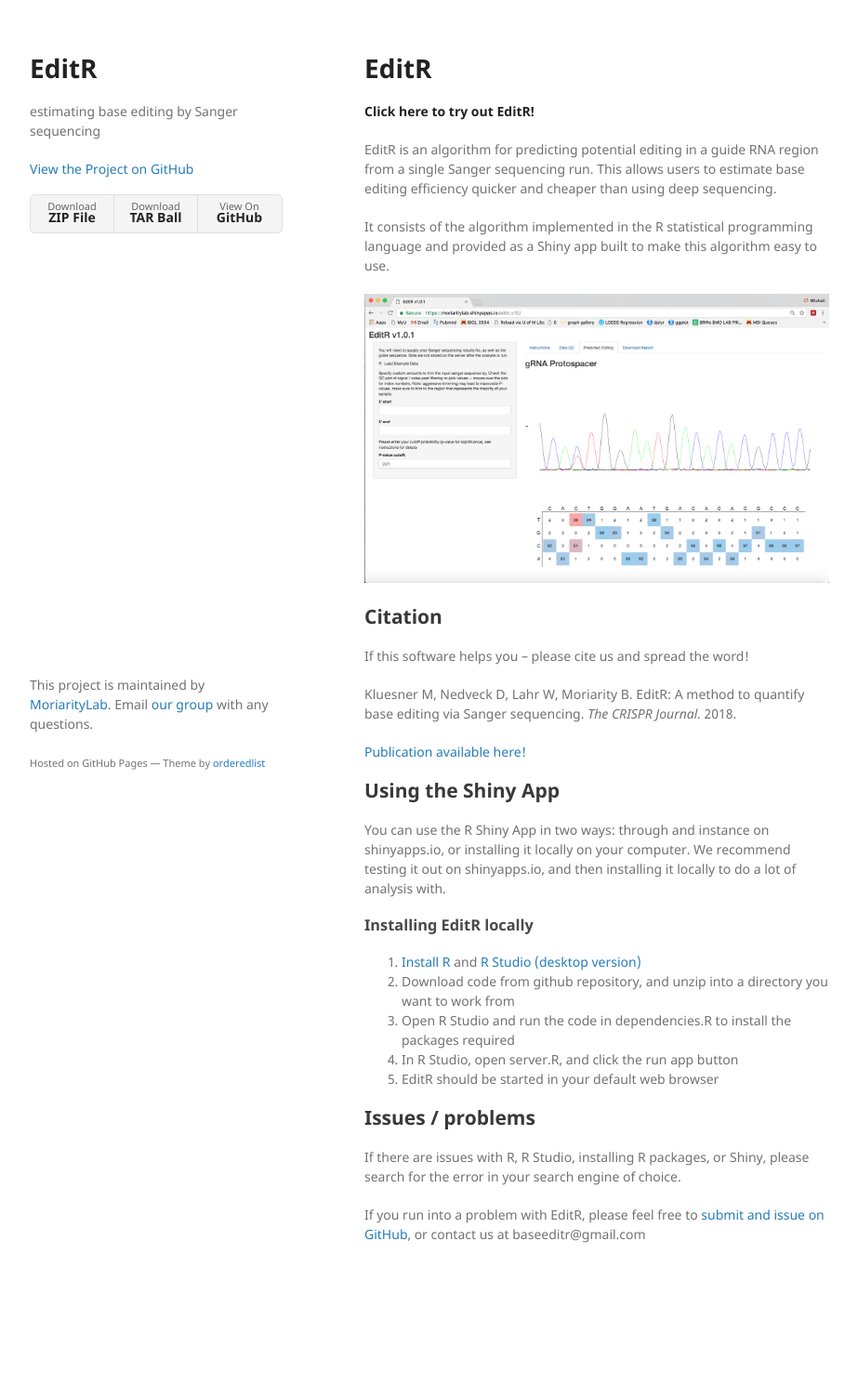
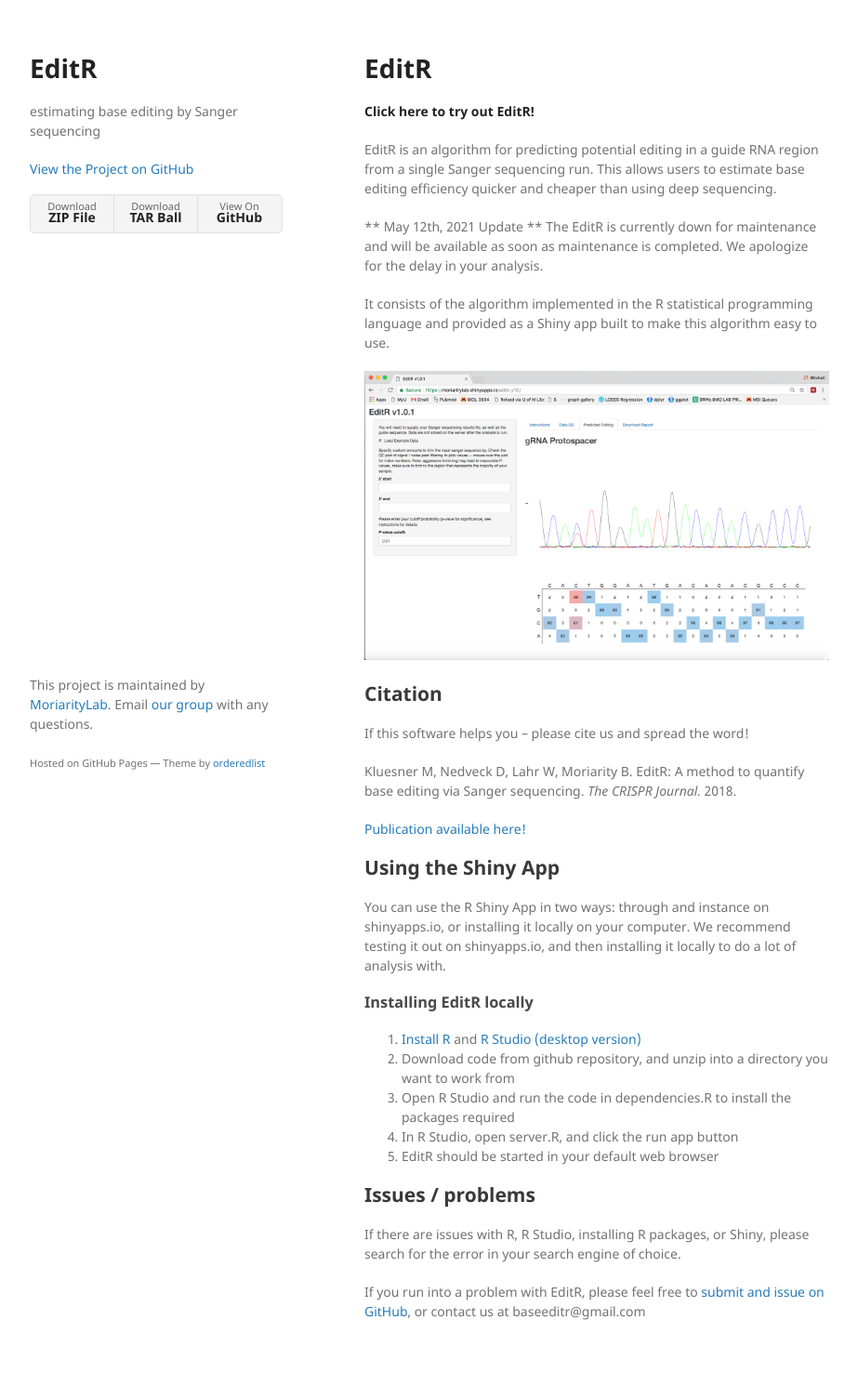
Before and after one commit to MoriarityLab/EditR, a Jekyll site: the page built from docs/index.md, in a window 1280 px wide. Shown: the whole page at 93% size, without its empty margins (178-1101 px from the left). Built offline with Jekyll 4.4.1, drawn with Linux system fonts in a browser that asks for light colours; our own code applies the rules of GitHub Pages for plain Markdown files; before the commit the page ends 1408 px from its top, so only the background shows below that.

Commit message:
Update index.md

```diff
--- a/docs/index.md
+++ b/docs/index.md
@@ -7,6 +7,8 @@
 [**Click here to try out EditR!**](https://moriaritylab.shinyapps.io/editr_v10/)
 
 EditR is an algorithm for predicting potential editing in a guide RNA region from a single Sanger sequencing run. This allows users to estimate base editing efficiency quicker and cheaper than using deep sequencing.
+
+** May 12th, 2021 Update ** The EditR is currently down for maintenance and will be available as soon as maintenance is completed. We apologize for the delay in your analysis.
 
 
 
```
